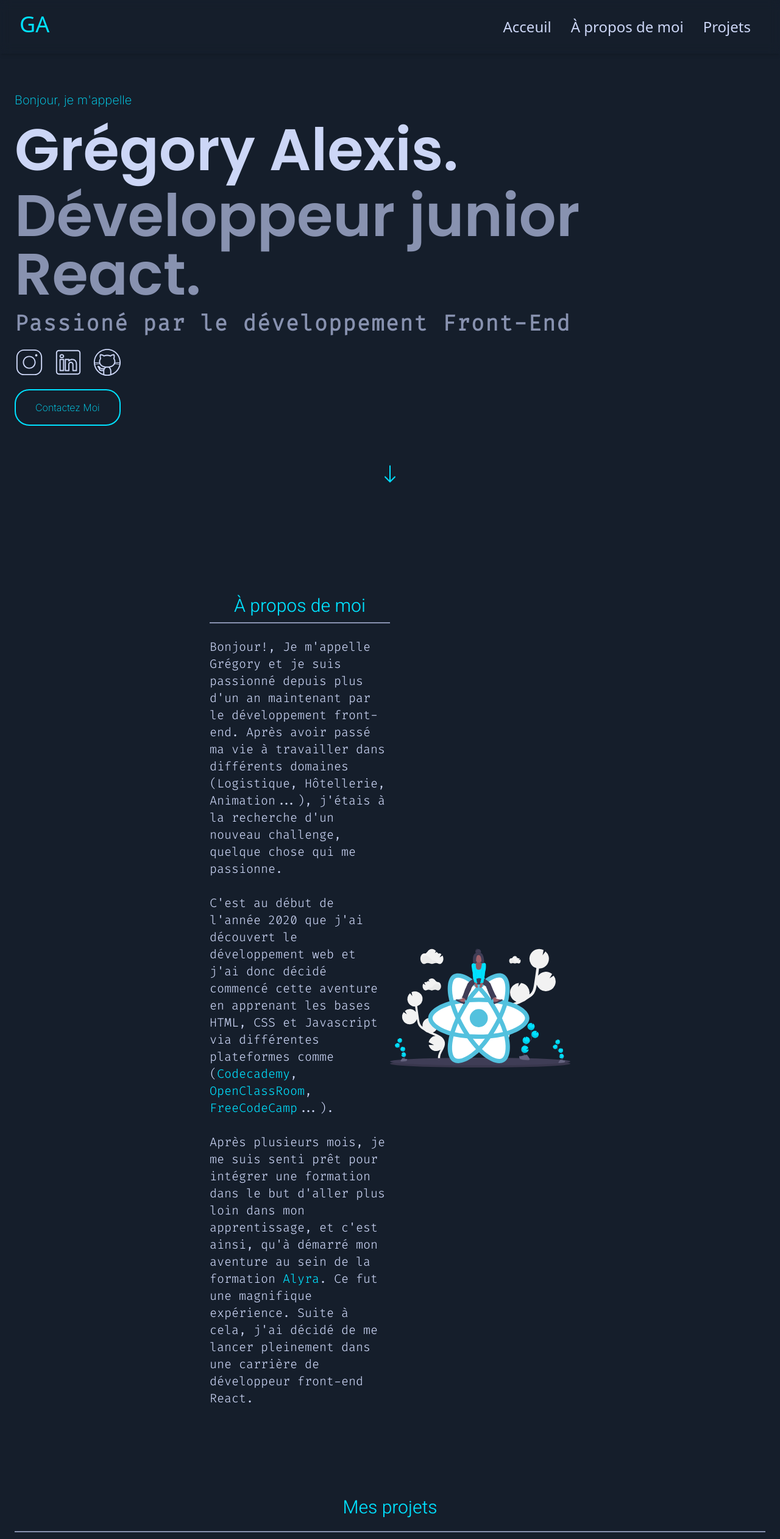
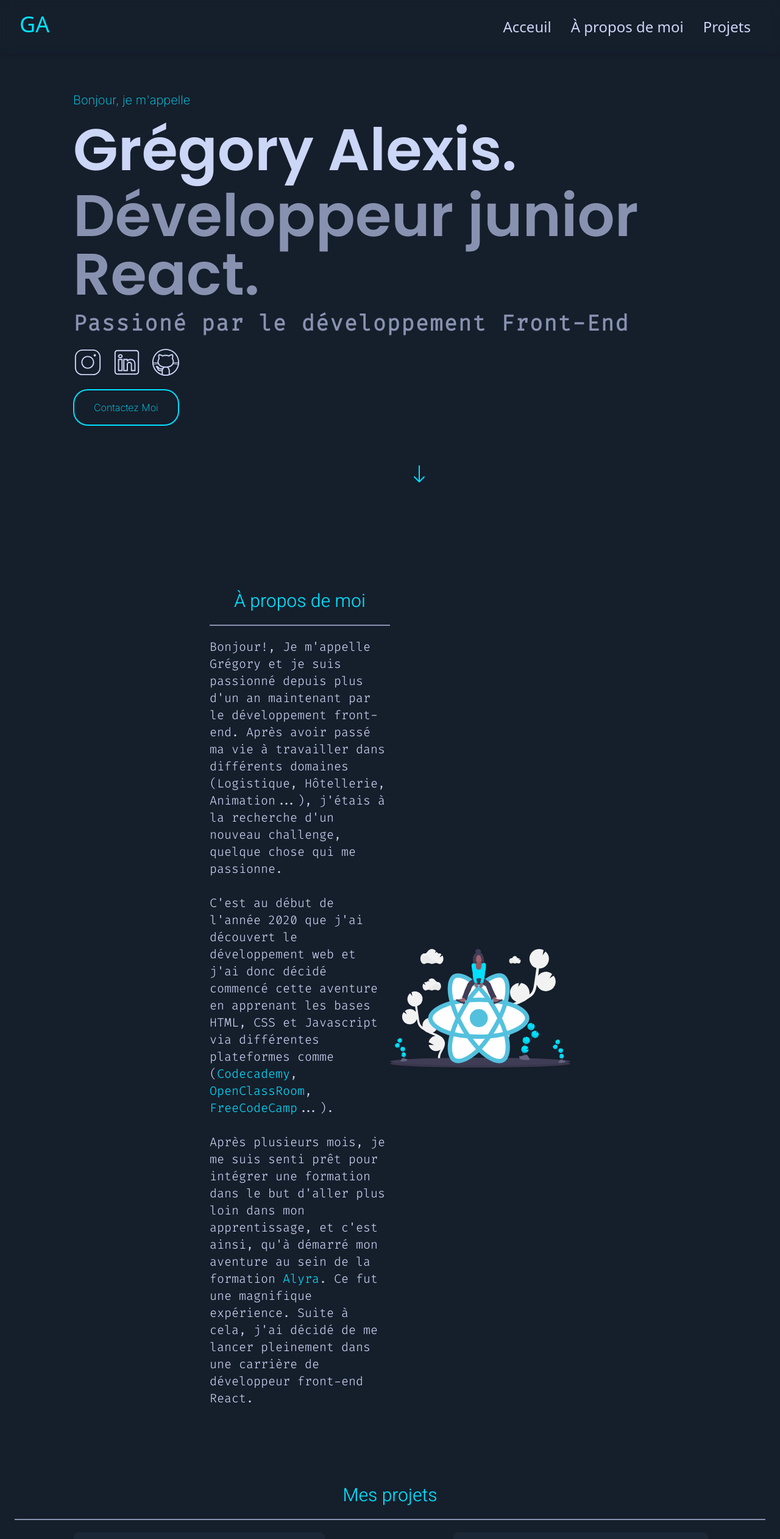
Before and after one commit to Gregory-Alexis/MyPortfolio, a React (Create React App) app: page / in a window 1280 px wide. Shown: the top 2523 px of the page at 61% size. Built offline with nearby package versions, Linux system fonts and the light colour scheme.

Commit message:
in progress

```diff
--- a/src/components/Footer.js
+++ b/src/components/Footer.js
@@ -1,7 +1,7 @@
 const Footer = () => {
 	return (
 		<footer className="text-center text-sm md:text-base  text-grey pt-24">
-			<div className="shadow-white p-3 rounded-lg inline-block">
+			<div className="shadow-white p-3 rounded-lg w-3/4 m-auto">
 				<p>Site toujours en cours de développement.</p>
 				<br />
 				<p>
--- a/src/components/pages/Infos.js
+++ b/src/components/pages/Infos.js
@@ -11,7 +11,7 @@ const Infos = () => {
 		>
 			<div data-aos="flip-right">
 				<h2
-					className="text-center text-xl border-b-2 p-2 text-lightblue md:text-3xl"
+					className="pb-5 text-center text-xl border-b-2 text-lightblue md:text-3xl "
 					style={{
 						fontFamily: "Heebo",
 						borderBottomColor: "#8892b0",
@@ -19,8 +19,8 @@ const Infos = () => {
 				>
 					À propos de moi
 				</h2>
-				<br />
-				<div className="text-sm text-grey mb-8 m-auto md:text-lg lg:text-xl xl:max-w-xl">
+
+				<div className="pt-5 text-sm text-grey mb-8 md:text-lg lg:text-xl xl:max-w-xl">
 					<p>
 						Bonjour!, Je m'appelle Grégory et je suis passionné depuis plus d'un
 						an maintenant par le développement front-end. Après avoir passé ma
--- a/src/components/pages/Projets.js
+++ b/src/components/pages/Projets.js
@@ -13,7 +13,7 @@ const Projets = () => {
 			className="pt-24"
 		>
 			<h2
-				className="text-center text-xl border-b-2 p-5 text-lightblue md:text-3xl"
+				className="pb-5 text-center text-xl border-b-2 text-lightblue md:text-3xl"
 				style={{
 					fontFamily: "Heebo",
 					borderBottomColor: "#8892b0",
--- a/src/index.css
+++ b/src/index.css
@@ -19,7 +19,7 @@
 }
 
 .acceuil {
-	@apply flex items-center justify-center;
+	@apply flex items-center justify-center md:ml-24;
 }
 
 .intro-icons-style {
```
